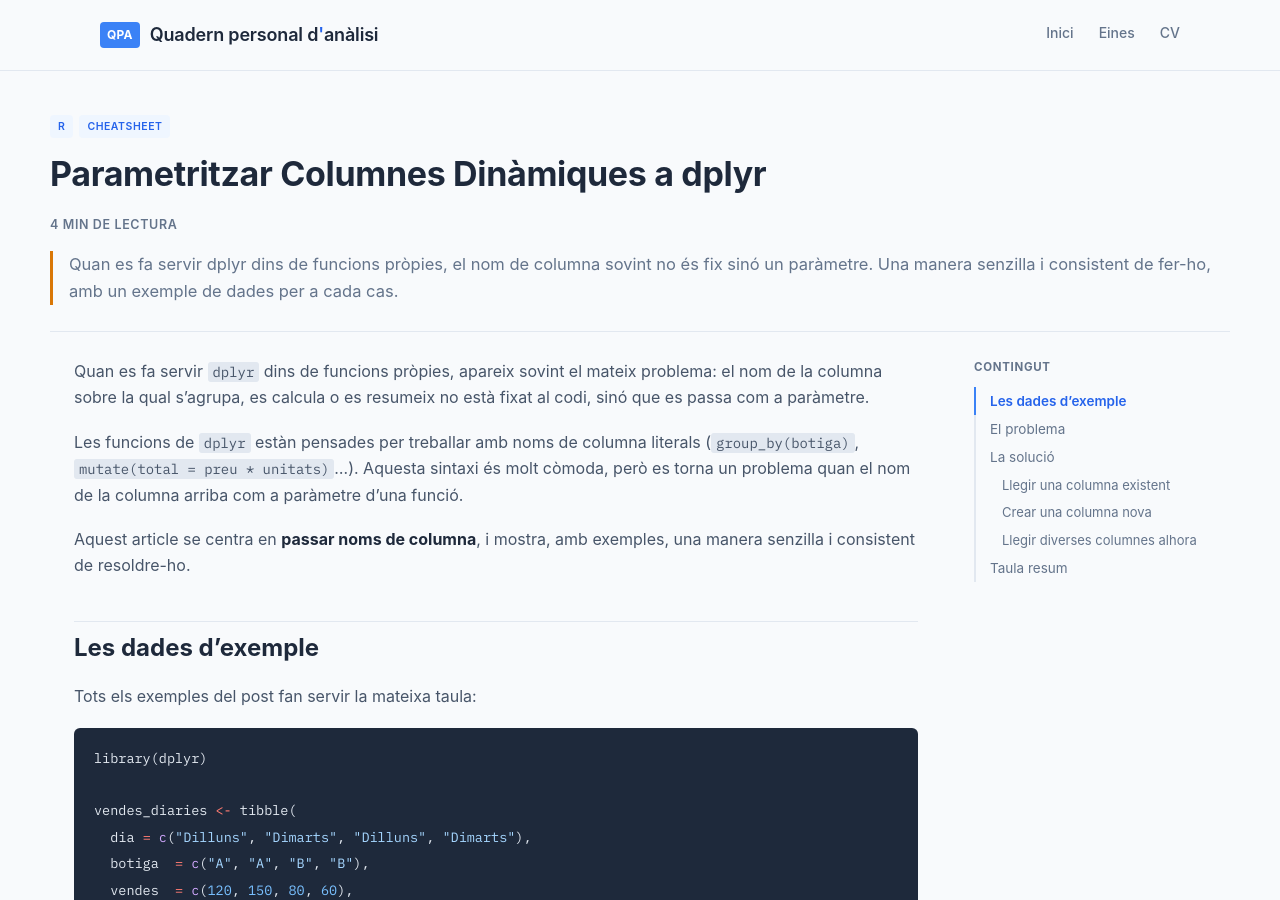
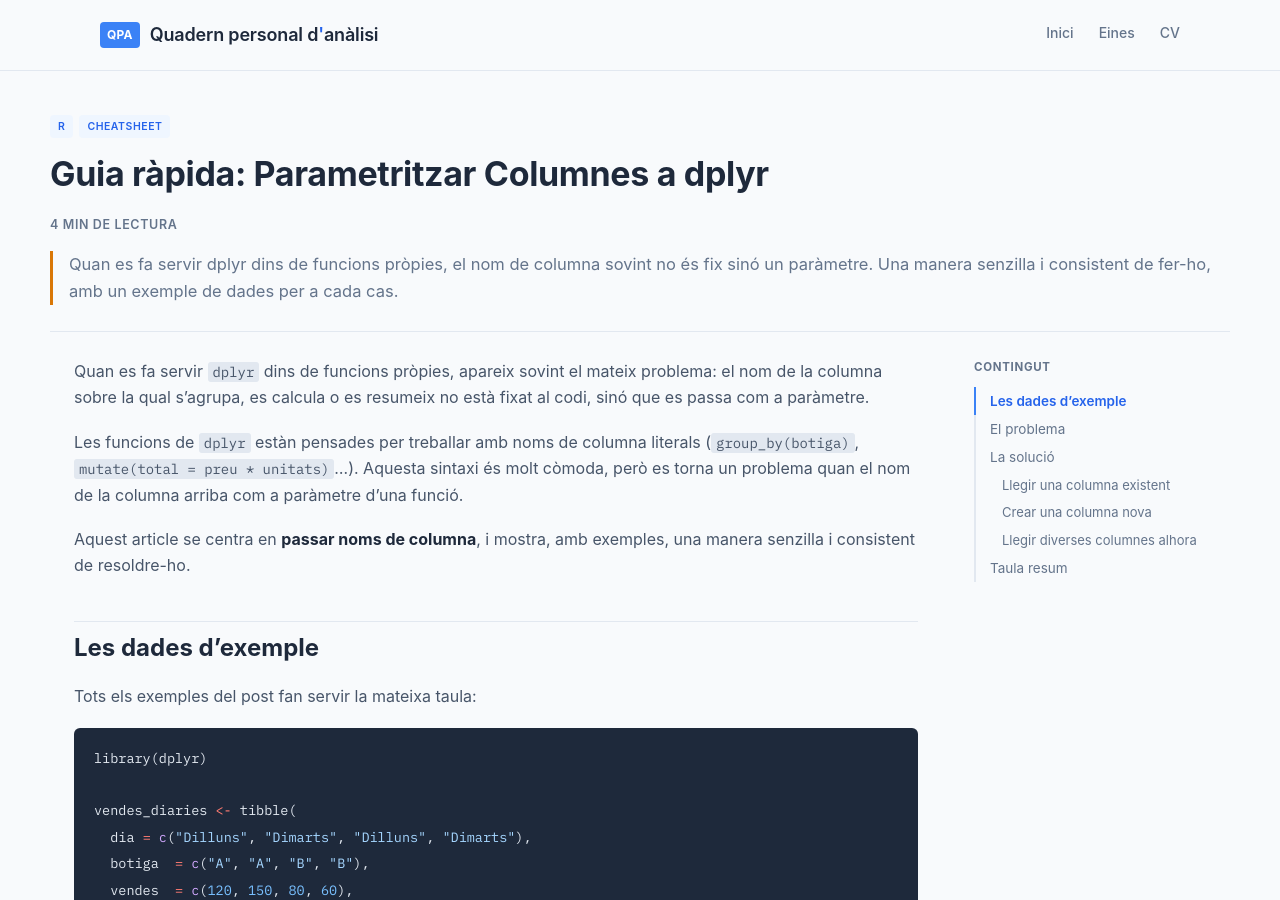
Before and after one commit to alberthr/alberthr.github.io, a Jekyll site: the page built from _posts/2026-04-22-columnes-dinamiques-dplyr.md, in a window 1280 px wide and 900 px high. Built offline with Jekyll 4.4.1, drawn with Linux system fonts in a browser that asks for light colours; comment, search, counter and statistics services are not loaded.

Commit message:
Update 2026-04-22-columnes-dinamiques-dplyr.md

```diff
--- a/_posts/2026-04-22-columnes-dinamiques-dplyr.md
+++ b/_posts/2026-04-22-columnes-dinamiques-dplyr.md
@@ -1,6 +1,6 @@
 ---
 layout: post
-title: "Parametritzar Columnes Dinàmiques a dplyr"
+title: "Guia ràpida: Parametritzar Columnes a dplyr"
 tags:
   - r
   - cheatsheet
```
